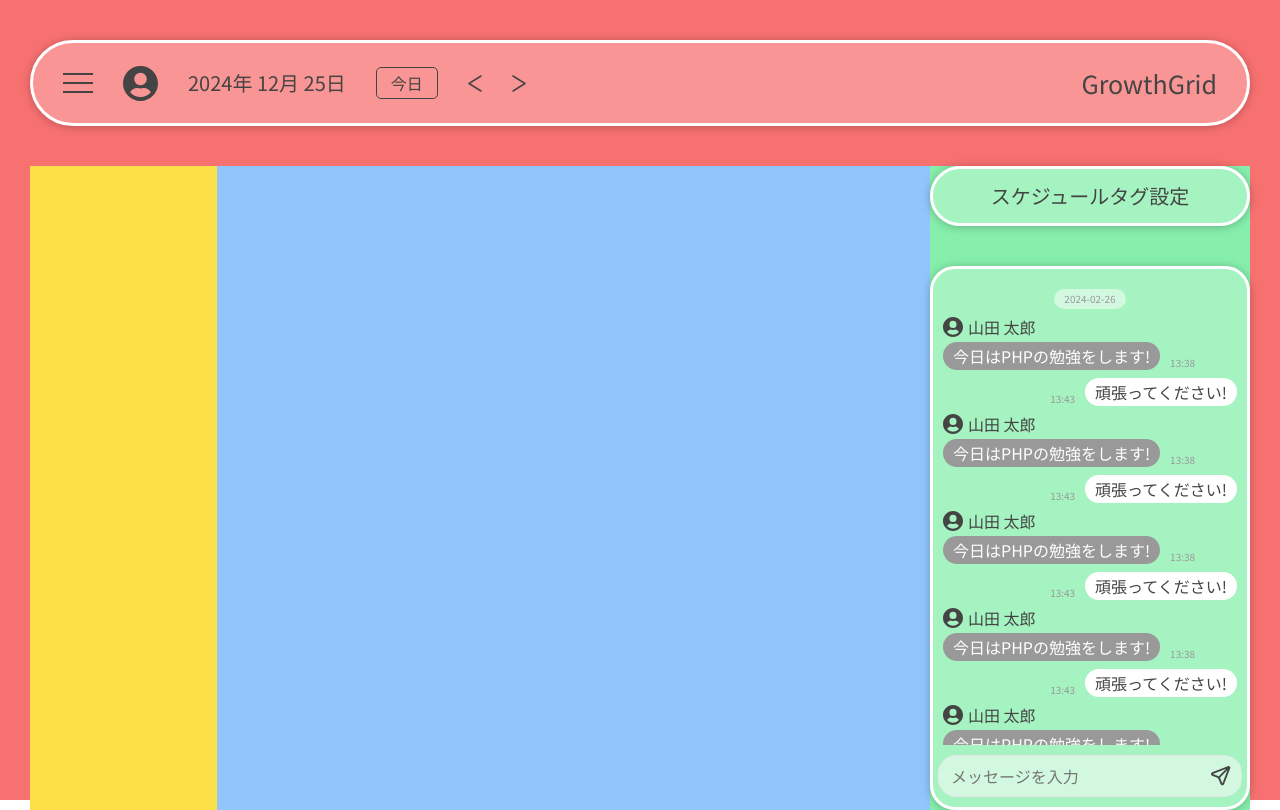
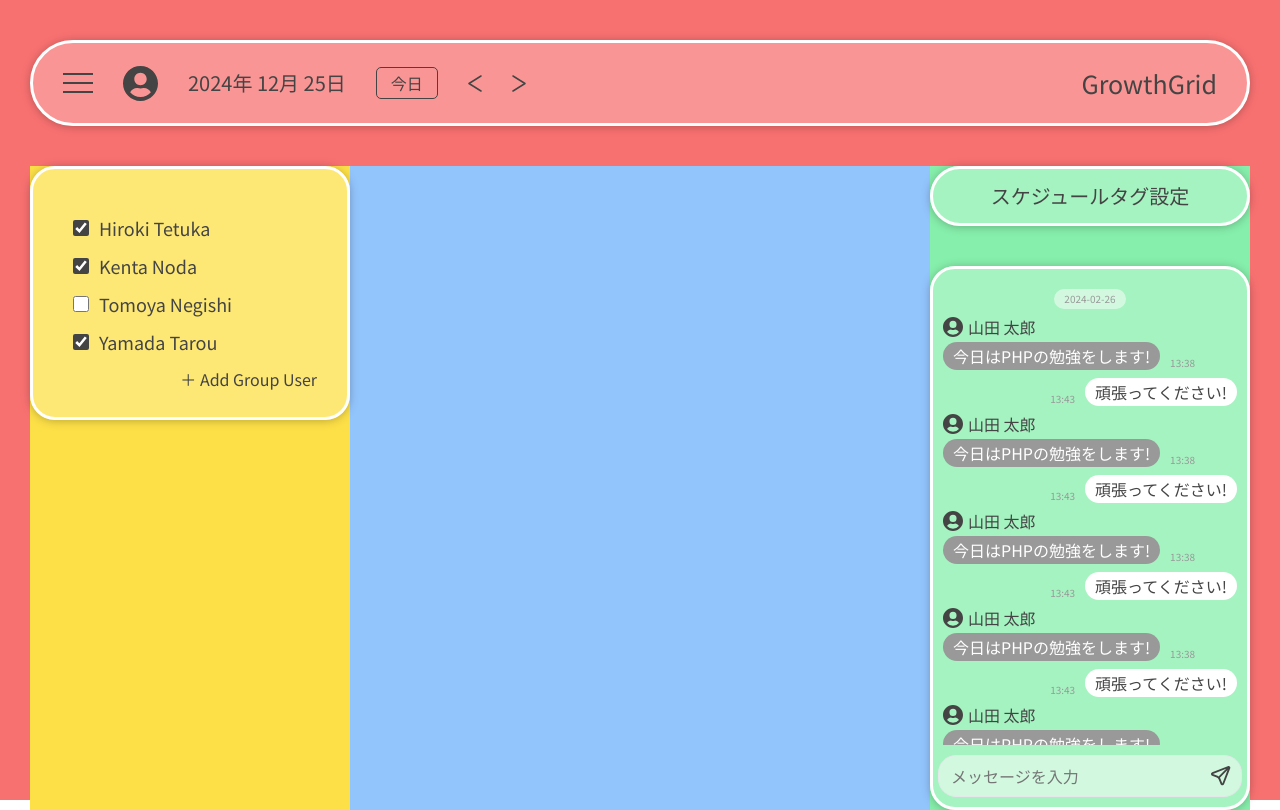
Before and after one commit to tuyotuyo-engineer/prj-calendar, a Next.js app in the folder frontend/: page /calendar in a window 1280 px wide. Built offline with nearby package versions, Linux system fonts and the light colour scheme.

Commit message:
✨ グループを表示

```diff
--- a/frontend/src/app/calendar/page.tsx
+++ b/frontend/src/app/calendar/page.tsx
@@ -2,13 +2,20 @@
 import { Button } from '@/components/atoms/Button/Button.atom';
 import { Header } from '@/components/organisms/Header/Header.organism';
 import { Chat } from '@/features/chat/components/Chat';
+import { Group } from '@/features/group/components/organisms/Group.organism';
+import { mockData } from '@/data/mock.data';
 
 export default function Calendar() {
   return (
     <main className='flex flex-col gap-16 h-screen px-12 py-16 bg-red-400'>
       <Header />
       <div className='flex h-full'>
-        <div className='flex flex-col w-[32rem] bg-yellow-300'></div>
+        <div className='flex flex-col w-[32rem] bg-yellow-300'>
+          <Group
+            groupName={mockData.groupData.groupName}
+            initUserList={mockData.groupData.userList}
+          />
+        </div>
         <div className='flex w-full bg-blue-300'></div>
         <div className='flex flex-col gap-16 w-[32rem] bg-green-300'>
           <Button
```
